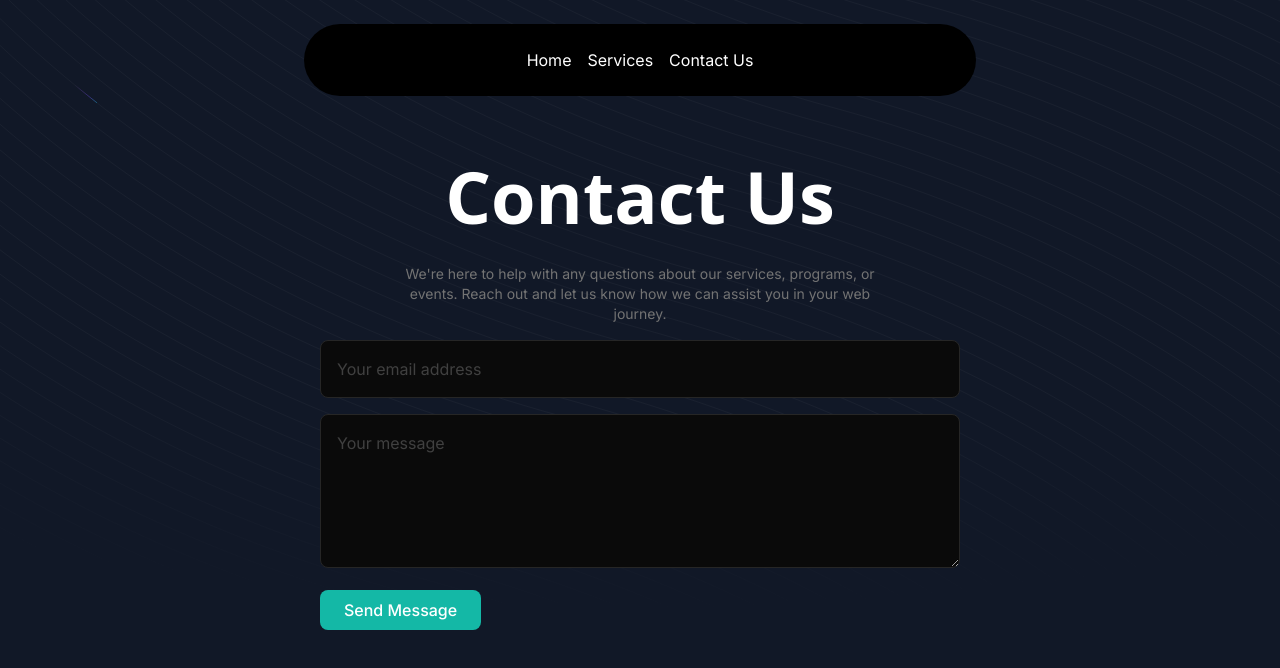
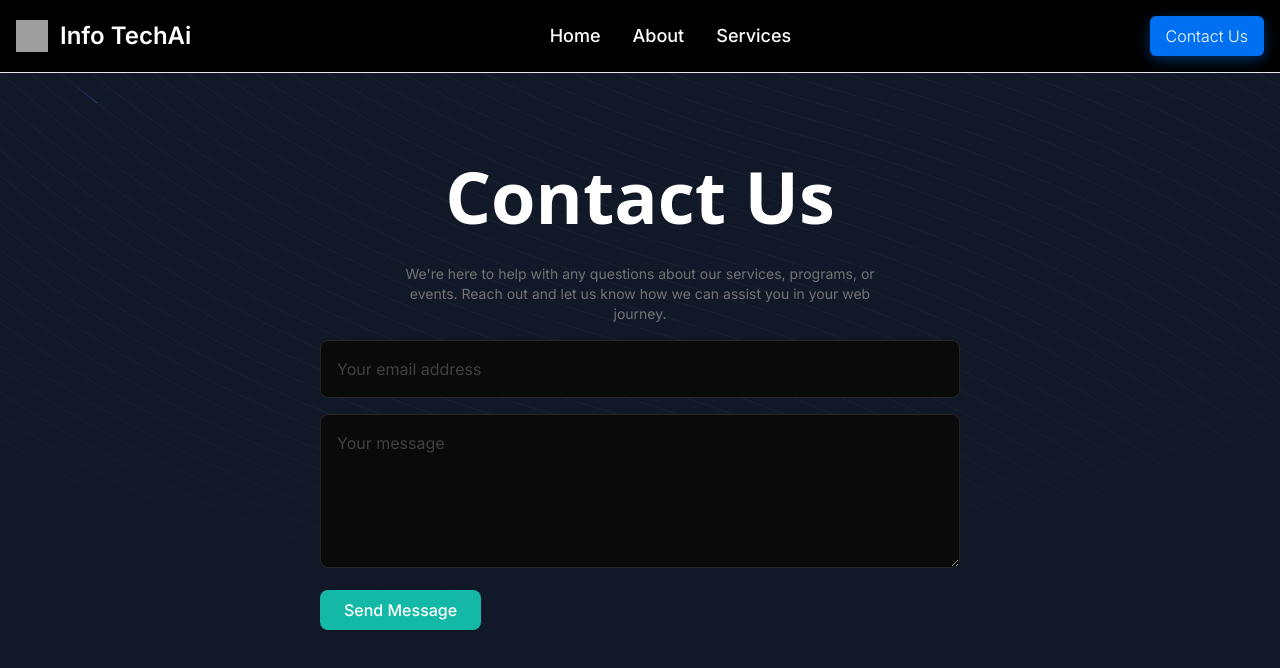
Before and after one commit to kishanV2321/infotechAi, a Next.js app: page /contact in a window 1280 px wide. Shown: the top 668 px of the page. Built offline with nearby package versions, Linux system fonts and the light colour scheme; grey boxes are pictures that could not be loaded.

Commit message:
navbarupdate

```diff
--- a/src/components/Navbar.tsx
+++ b/src/components/Navbar.tsx
@@ -3,32 +3,86 @@
 import React, { useState } from "react";
 import { HoveredLink, Menu, MenuItem, ProductItem } from "./ui/navbar-menu";
 import { cn } from "@/utils/cn";
-import Link from "next/link";
 import { HiArrowRight } from "react-icons/hi";
+import NavbarItem from "./NavbarItem";
+import Image from 'next/image';
+import Link from 'next/link';
 
 function Navbar({ className }: { className?: string }) {
     const [active, setActive] = useState<string | null>(null);
+
+    // State to manage whether the menu is collapsed or not
+    const [isMenuOpen, setIsMenuOpen] = useState(false);
+
+    // Function to toggle the menu state
+    const toggleMenu = () => {
+        console.log("click");
+
+        setIsMenuOpen(!isMenuOpen);
+    };
+
     return (
-        <div
-            className={cn("fixed top-0 sm:top-6 inset-x-0 max-w-2xl mx-auto z-50", className)}
+        <>
+            <div className="bg-black fixed w-full z-50 top-0 start-0 border-b border-x-current">
+                <div className="max-w-screen-xl flex flex-wrap items-center justify-between mx-auto p-4">
+                    <Link href="#" className="flex items-center space-x-3 rtl:space-x-reverse">
+                        <Image src="/docs/images/logo.svg" alt="Info TechAi" width={32} height={32} className="h-8" />
+                        <span className="self-center text-2xl font-semibold whitespace-nowrap text-white">Info TechAi</span>
+                    </Link>
+                    <div className="flex md:order-2 space-x-3 md:space-x-0 rtl:space-x-reverse">
+                        <Link href={"/contact"}>
+                            <button className="shadow-[0_4px_14px_0_rgb(0,118,255,39%)] hover:shadow-[0_6px_20px_rgba(0,118,255,23%)] hover:bg-[rgba(0,118,255,0.9)] px-3 py-2 md:px-4 bg-[#0070f3] rounded-md text-white font-light transition duration-200 ease-linear">
+                                Contact Us
+                            </button>
+                        </Link>
+                        <button
+                            type="button"
+                            className="inline-flex items-center p-2 w-10 h-10 justify-center text-sm text-white hover:text-black rounded-lg md:hidden hover:bg-white"
+                            onClick={toggleMenu}
                         >
-            <Menu setActive={setActive}>
-                <Link href={"/"}>
-                    <MenuItem setActive={setActive} active={active} item="Home"></MenuItem>
+                            <span className="sr-only">Open main menu</span>
+                            <svg className="w-5 h-5" xmlns="http://www.w3.org/2000/svg" fill="none" viewBox="0 0 17 14">
+                                <path
+                                    stroke="currentColor"
+                                    strokeLinecap="round"
+                                    strokeLinejoin="round"
+                                    strokeWidth="2"
+                                    d="M1 1h15M1 7h15M1 13h15"
+                                />
+                            </svg>
+                        </button>
+                    </div>
+                    <div className="items-center justify-between w-full md:flex md:w-auto md:order-1 hidden">
+                        <ul className="flex flex-col p-4 md:p-0 mt-4 font-medium border border-gray-100 rounded-lg bg-gray-50 md:space-x-8 rtl:space-x-reverse md:flex-row md:mt-0 md:border-0 md:bg-black">
+                            <li>
+                                <Link
+                                    href="#"
+                                >
+                                    <MenuItem setActive={setActive} active={active} item="Home">
+                                    </MenuItem>
                                 </Link>
-                {/* <Link href={"/services"}>
-                    <MenuItem setActive={setActive} active={active} item="Our Services"></MenuItem>
-                </Link> */}
+                            </li>
+                            <li>
+                                <Link
+                                    href="#"
+                                >
+                                    <MenuItem setActive={setActive} active={active} item="About">
+                                    </MenuItem>
+                                </Link>
+                            </li>
 
+                            <li>
+                                <Link href="#"
+                                >
+                                    <div className="flex">
                                         <MenuItem setActive={setActive} active={active} item="Services">
-                {/* large Screen */}
-                    <div className="sm:flex flex-row hidden space-x-8 ">
+                                            <div className="flex flex-row space-x-8 ">
                                                 <div className="flex flex-col space-y-4 text-sm">
                                                     <HoveredLink href={"/services"}>
                                                         <div className="font-extrabold">
                                                             Third Party Hardware</div>
                                                         <div className="flex flex-row items-center font-extrabold">
-                                    Maintenance <HiArrowRight className="ml-1"/></div>
+                                                            Maintenance <HiArrowRight className="ml-1" /></div>
                                                     </HoveredLink>
                                                     <hr />
                                                     <HoveredLink href="/storagemaintenance">Storage Maintenance</HoveredLink>
@@ -40,7 +94,7 @@ function Navbar({ className }: { className?: string }) {
                                                     <HoveredLink href={"/services"}>
                                                         <div className="font-extrabold">
                                                             Infrastructure Managed</div>
-                                <div className="flex flex-row items-center font-extrabold">Services <HiArrowRight className="ml-1"/></div>
+                                                        <div className="flex flex-row items-center font-extrabold">Services <HiArrowRight className="ml-1" /></div>
                                                     </HoveredLink>
                                                     <hr />
                                                     <HoveredLink href="/hardwaremonitoring">Hardware Monitoring</HoveredLink>
@@ -53,7 +107,89 @@ function Navbar({ className }: { className?: string }) {
                                                 <div className="flex flex-col space-y-4 text-sm">
                                                     <HoveredLink href={"/services"}>
                                                         <div className="flex flex-row items-center font-extrabold">
-                                    Professional Services <HiArrowRight className="ml-1"/></div>
+                                                            Professional Services <HiArrowRight className="ml-1" /></div>
+                                                        <div className="mt-5"></div>
+                                                    </HoveredLink>
+                                                    <hr />
+                                                    <HoveredLink href="/hardwaremonitoring">Wireless Transformation</HoveredLink>
+                                                    <HoveredLink href="/baselevelsupport">IT Asset Disposition</HoveredLink>
+                                                    <HoveredLink href="/pluslevelsupport">Storage & Data Migration</HoveredLink>
+                                                    <HoveredLink href="/hardlevelsupport">Data Center Relocation</HoveredLink>
+                                                    <HoveredLink href="/cloudsupport">Cloud Support</HoveredLink>
+                                                    <HoveredLink href="/remotehands">Remote Hands</HoveredLink>
+                                                    <HoveredLink href="/imacservices">IMAC Services</HoveredLink>
+                                                    <HoveredLink href="/itdeployments">IT Deployments</HoveredLink>
+                                                    <HoveredLink href="/softwaredevelopment">Software Development</HoveredLink>
+                                                </div>
+                                            </div>
+                                        </MenuItem>
+                                    </div>
+                                </Link>
+                            </li>
+                        </ul>
+                    </div>
+                </div>
+            </div>
+            {isMenuOpen &&
+                <div className="h-full">
+                    <NavbarItem />
+                </div>}
+        </>
+    )
+}
+
+export default Navbar
+
+
+/*
+<div
+            className={cn("fixed top-0 sm:top-6 inset-x-0 max-w-2xl mx-auto z-50", className)}
+        >
+            <Menu setActive={setActive}>
+                <Link href={"/"}>
+                    <MenuItem setActive={setActive} active={active} item="Home"></MenuItem>
+                </Link>
+
+                <div className="sm:hidden">
+                    <Link href={""}>
+                        <div>Our Services</div>
+                    </Link>
+                </div>
+
+                <div className="sm:flex hidden">
+                    <MenuItem setActive={setActive} active={active} item="Services">
+                        <div className="sm:flex flex-row hidden space-x-8 ">
+                            <div className="flex flex-col space-y-4 text-sm">
+                                <HoveredLink href={"/services"}>
+                                    <div className="font-extrabold">
+                                        Third Party Hardware</div>
+                                    <div className="flex flex-row items-center font-extrabold">
+                                        Maintenance <HiArrowRight className="ml-1" /></div>
+                                </HoveredLink>
+                                <hr />
+                                <HoveredLink href="/storagemaintenance">Storage Maintenance</HoveredLink>
+                                <HoveredLink href="/servermaintenance">Server Maintenance</HoveredLink>
+                                <HoveredLink href="/networkmaintenace">Network Maintenance</HoveredLink>
+                            </div>
+
+                            <div className="flex flex-col space-y-4 text-sm">
+                                <HoveredLink href={"/services"}>
+                                    <div className="font-extrabold">
+                                        Infrastructure Managed</div>
+                                    <div className="flex flex-row items-center font-extrabold">Services <HiArrowRight className="ml-1" /></div>
+                                </HoveredLink>
+                                <hr />
+                                <HoveredLink href="/hardwaremonitoring">Hardware Monitoring</HoveredLink>
+                                <HoveredLink href="/baselevelsupport">Base Level Support</HoveredLink>
+                                <HoveredLink href="/pluslevelsupport">Plus Level Support</HoveredLink>
+                                <HoveredLink href="/hardlevelsupport">Full Level Support</HoveredLink>
+                                <HoveredLink href="/vmwaretechnical">VMware Technical Support</HoveredLink>
+                            </div>
+
+                            <div className="flex flex-col space-y-4 text-sm">
+                                <HoveredLink href={"/services"}>
+                                    <div className="flex flex-row items-center font-extrabold">
+                                        Professional Services <HiArrowRight className="ml-1" /></div>
                                     <div className="mt-5"></div>
                                 </HoveredLink>
                                 <hr />
@@ -69,57 +205,17 @@ function Navbar({ className }: { className?: string }) {
                             </div>
                         </div>
 
-                    {/* Small Screen */}
-                    <div className="sm:hidden block min-h-screen min-w-80">
-                    <div className="flex flex-col space-y-3">
-                            <HoveredLink href={"/services"}>
-                                <div className="flex flex-row items-center font-semibold text-lg">
-                                    Third Party Hardware Maintenance <HiArrowRight className="ml-1"/></div>
-                            </HoveredLink>
-                            <hr />
-                            <HoveredLink href="/storagemaintenance">Storage Maintenance</HoveredLink>
-                            <HoveredLink href="/servermaintenance">Server Maintenance</HoveredLink>
-                            <HoveredLink href="/networkmaintenace">Network Maintenance</HoveredLink>
+                    </MenuItem>
                 </div>
-
-                        <div className="flex flex-col space-y-3 mt-4">
-                            <HoveredLink href={"/services"}>
-                                <div className="flex flex-row items-center font-semibold text-lg">
-                                    Infrastructure Managed Services <HiArrowRight className="ml-1"/></div>
-                            </HoveredLink>
-                            <hr />
-                            <HoveredLink href="/hardwaremonitoring">Hardware Monitoring</HoveredLink>
-                            <HoveredLink href="/baselevelsupport">Base Level Support</HoveredLink>
-                            <HoveredLink href="/pluslevelsupport">Plus Level Support</HoveredLink>
-                            <HoveredLink href="/hardlevelsupport">Full Level Support</HoveredLink>
-                            <HoveredLink href="/vmwaretechnical">VMware Technical Support</HoveredLink>
-                        </div>
-
-                        <div className="flex flex-col space-y-3 mt-4">
-                            <HoveredLink href={"/services"}>
-                                <div className="flex flex-row items-center font-semibold text-lg">
-                                    Professional Services <HiArrowRight className="ml-1"/></div>
-                            </HoveredLink>
-                            <hr />
-                            <HoveredLink href="/hardwaremonitoring">Wireless Transformation</HoveredLink>
-                            <HoveredLink href="/baselevelsupport">IT Asset Disposition</HoveredLink>
-                            <HoveredLink href="/pluslevelsupport">Storage & Data Migration</HoveredLink>
-                            <HoveredLink href="/hardlevelsupport">Data Center Relocation</HoveredLink>
-                            <HoveredLink href="/cloudsupport">Cloud Support</HoveredLink>
-                            <HoveredLink href="/remotehands">Remote Hands</HoveredLink>
-                            <HoveredLink href="/imacservices">IMAC Services</HoveredLink>
-                            <HoveredLink href="/itdeployments">IT Deployments</HoveredLink>
-                            <HoveredLink href="/softwaredevelopment">Software Development</HoveredLink>
-                        </div>
-                    </div>
-
-                </MenuItem>
                 <Link href={"/contact"}>
                     <MenuItem setActive={setActive} active={active} item="Contact Us"></MenuItem>
                 </Link>
             </Menu>
+
+            {false && (
+                <div>
+                    <NavbarItem />
                 </div>
-    )
-}
-
-export default Navbar
+            )}
+        </div>
+*/
--- /dev/null
+++ b/src/components/NavbarItem.tsx
@@ -0,0 +1,54 @@
+"use client";
+
+import React from 'react'
+import { HiArrowRight } from "react-icons/hi";
+import { HoveredLink } from "./ui/navbar-menu";
+
+function NavbarItem() {
+    return (
+        <div className='h-screen w-screen overflow-y-scroll bg-black p-4 m-4'>
+            <div className="flex flex-col space-y-3 mt-14 ml-4">
+                <HoveredLink href={"/services"}>
+                    <div className="flex flex-row items-center font-semibold text-lg">
+                        Third Party Hardware Maintenance <HiArrowRight className="ml-1" /></div>
+                </HoveredLink>
+                <hr />
+                <HoveredLink href="/storagemaintenance">Storage Maintenance</HoveredLink>
+                <HoveredLink href="/servermaintenance">Server Maintenance</HoveredLink>
+                <HoveredLink href="/networkmaintenace">Network Maintenance</HoveredLink>
+            </div>
+
+            <div className="flex flex-col space-y-3 mt-4 ml-4">
+                <HoveredLink href={"/services"}>
+                    <div className="flex flex-row items-center font-semibold text-lg ">
+                        Infrastructure Managed Services <HiArrowRight className="ml-1" /></div>
+                </HoveredLink>
+                <hr />
+                <HoveredLink href="/hardwaremonitoring">Hardware Monitoring</HoveredLink>
+                <HoveredLink href="/baselevelsupport">Base Level Support</HoveredLink>
+                <HoveredLink href="/pluslevelsupport">Plus Level Support</HoveredLink>
+                <HoveredLink href="/hardlevelsupport">Full Level Support</HoveredLink>
+                <HoveredLink href="/vmwaretechnical">VMware Technical Support</HoveredLink>
+            </div>
+
+            <div className="flex flex-col space-y-3 mt-4 ml-4">
+                <HoveredLink href={"/services"}>
+                    <div className="flex flex-row items-center font-semibold text-lg">
+                        Professional Services <HiArrowRight className="ml-1" /></div>
+                </HoveredLink>
+                <hr />
+                <HoveredLink href="/hardwaremonitoring">Wireless Transformation</HoveredLink>
+                <HoveredLink href="/baselevelsupport">IT Asset Disposition</HoveredLink>
+                <HoveredLink href="/pluslevelsupport">Storage & Data Migration</HoveredLink>
+                <HoveredLink href="/hardlevelsupport">Data Center Relocation</HoveredLink>
+                <HoveredLink href="/cloudsupport">Cloud Support</HoveredLink>
+                <HoveredLink href="/remotehands">Remote Hands</HoveredLink>
+                <HoveredLink href="/imacservices">IMAC Services</HoveredLink>
+                <HoveredLink href="/itdeployments">IT Deployments</HoveredLink>
+                <HoveredLink href="/softwaredevelopment">Software Development</HoveredLink>
+            </div>
+        </div>
+    )
+}
+
+export default NavbarItem
--- a/src/components/ui/navbar-menu.tsx
+++ b/src/components/ui/navbar-menu.tsx
@@ -28,7 +28,7 @@ export const MenuItem = ({
         <div onMouseEnter={() => setActive(item)} className="relative ">
             <motion.p
                 transition={{ duration: 0.3 }}
-                className="cursor-pointer text-black hover:opacity-[0.9] dark:text-white"
+                className="cursor-pointer text-lg text-white hover:opacity-[0.9] dark:text-white"
             >
                 {item}
             </motion.p>
```
Lines whose indentation alone changed are shown as unchanged.
